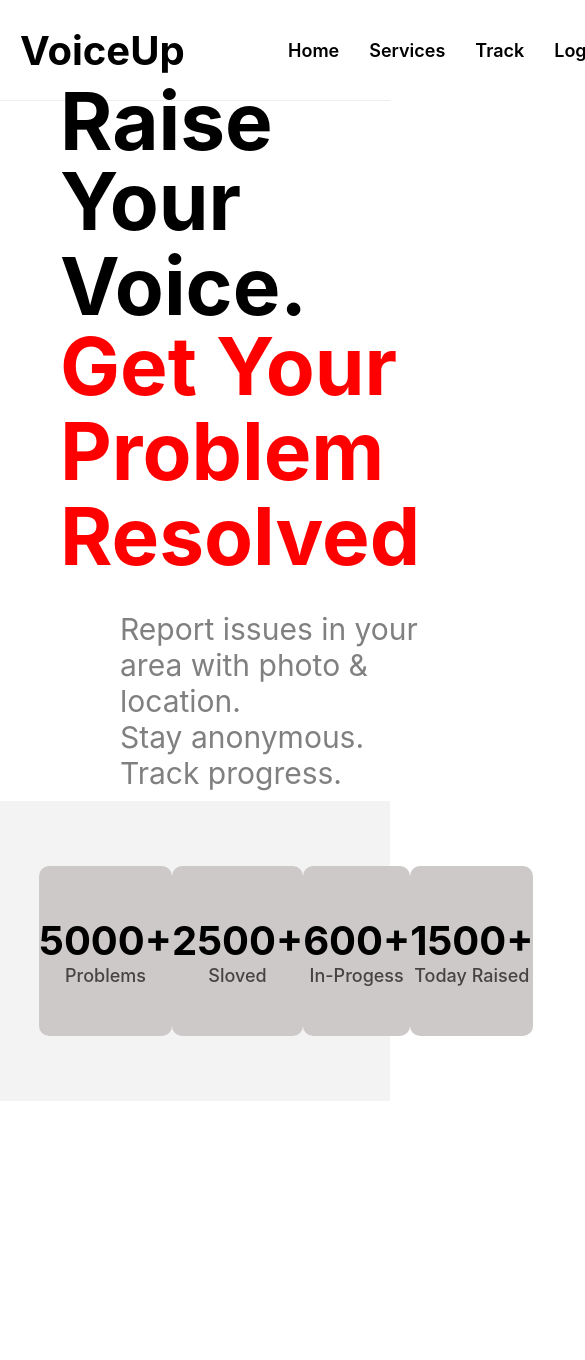
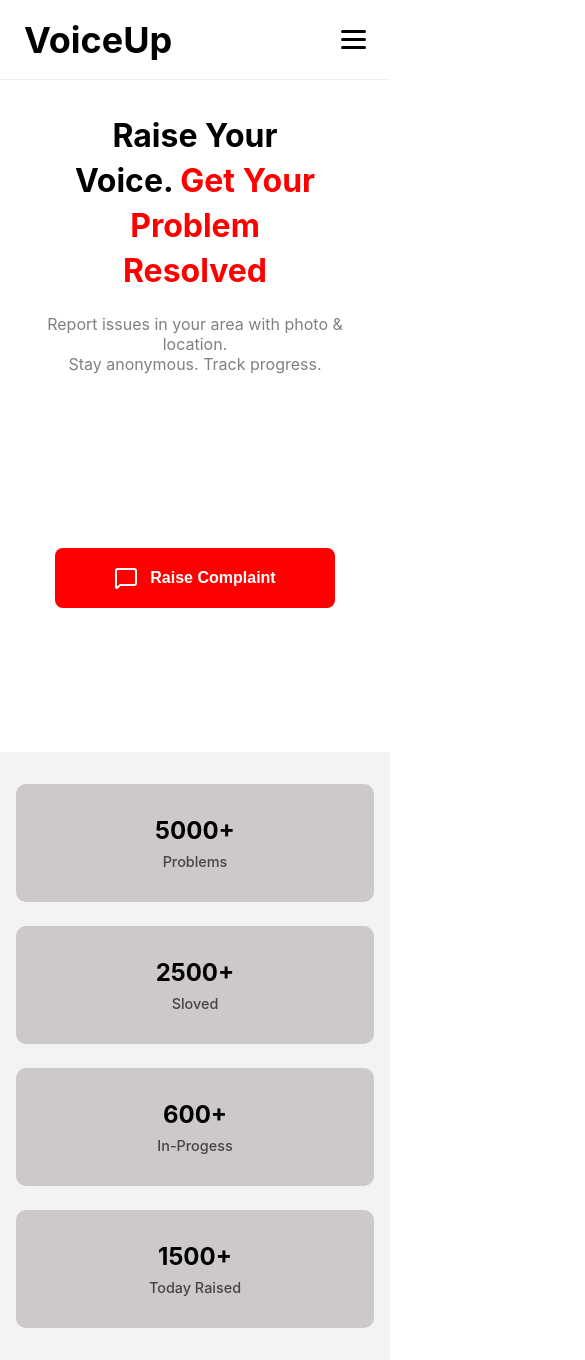
Before and after one commit to SubhashRelangi/RiseVoice, a React (Create React App) app in the folder frontend/: page / in a window 390 px wide. Shown: the top 1360 px of the page, 585 px wide, since content can reach past the window. Before the commit the page ends 1101 px from the top, so only its background shows below. Built offline with nearby package versions, Linux system fonts and the light colour scheme.

Commit message:
feat: Implement responsive UI

```diff
--- a/frontend/src/Components/Navigation.jsx
+++ b/frontend/src/Components/Navigation.jsx
@@ -1,20 +1,39 @@
-import React from 'react'
-import '../StyleSheets/Navigation.css'
+import React, { useState } from "react";
+import "../StyleSheets/Navigation.css";
 
 const Navigation = () => {
+  const [menuOpen, setMenuOpen] = useState(false);
+
   return (
-    <div className='navigation'>
-        <div className='brand'>
-            <h1 className='Title'>VoiceUp</h1>
-        </div>
-        <div className='navLinks'>
-            <a href='#' className='navLinkEle'>Home</a>
-            <a href='#' className='navLinkEle'>Services</a>
-            <a href='#' className='navLinkEle'>Track</a>
-            <a href='#' className='navLinkEle'>Login</a>
-        </div>
+    <div className="navigation">
+      <div className="brand">
+        <h1 className="Title">VoiceUp</h1>
+      </div>
+
+      {/* Hamburger Menu */}
+      <div className="hamburger" onClick={() => setMenuOpen(!menuOpen)}>
+        <span></span>
+        <span></span>
+        <span></span>
+      </div>
+
+      {/* Nav Links */}
+      <div className={`navLinks ${menuOpen ? "active" : ""}`}>
+        <a href="#" className="navLinkEle">
+          Home
+        </a>
+        <a href="#" className="navLinkEle">
+          Services
+        </a>
+        <a href="#" className="navLinkEle">
+          Track
+        </a>
+        <a href="#" className="navLinkEle">
+          Login
+        </a>
+      </div>
     </div>
-  )
-}
+  );
+};
 
-export default Navigation
+export default Navigation;
--- a/frontend/src/StyleSheets/Dashboard.css
+++ b/frontend/src/StyleSheets/Dashboard.css
@@ -1,41 +1,66 @@
-.DashboardDiv{
+.DashboardDiv {
     background-color: #f4f3f3;
-    height: 300px;
     width: 100%;
+    padding: 2rem 1rem;
     display: flex;
-    justify-content: space-around;
+    justify-content: center;
     align-items: center;
+    box-sizing: border-box;
 }
 
-.DashboardContainer{
-    display: flex;
-    justify-content: space-around;
-    align-items: center;
-    width: 80%;
+.DashboardContainer {
+    display: grid;
+    grid-template-columns: repeat(4, 1fr); /* Default: 4 per row */
+    gap: 1.5rem;
+    width: 100%;
+    max-width: 1200px;
 }
 
-.DashboardContent{
-    height: 170px;
-    width: 350px;
+/* Card */
+.DashboardContent {
+    background-color: #cdc9c9;
     border-radius: 10px;
-    background-color: #cdc9c9;
+    padding: 2rem 1rem;
     display: flex;
     flex-direction: column;
     align-items: center;
     justify-content: center;
+    text-align: center;
+    transition: transform 0.2s ease, box-shadow 0.2s ease;
 }
 
-.Heading, .Para{
+.DashboardContent:hover {
+    transform: translateY(-5px);
+    box-shadow: 0 6px 15px rgba(0, 0, 0, 0.1);
+}
+
+/* Text */
+.Heading, .Para {
     margin: 0;
 }
 
-.Heading{
-    font-size: 40px;
+.Heading {
+    font-size: clamp(1.5rem, 4vw, 2.5rem);
+    font-weight: bold;
 }
 
-.Para{
-    text-align: center;
+.Para {
     color: #454343;
     font-weight: 500;
-    font-size: 18px;
+    font-size: clamp(0.9rem, 2vw, 1.2rem);
+    margin-top: 0.5rem;
 }
+
+/* 📱 Tablet & Mobile → 2 per row */
+@media (max-width: 1199px) {
+    .DashboardContainer {
+        grid-template-columns: repeat(2, 1fr);
+    }
+}
+
+/* 📱 Extra small phones → 1 per row */
+@media (max-width: 480px) {
+    .DashboardContainer {
+        grid-template-columns: 1fr;
+    }
+}
--- a/frontend/src/StyleSheets/HeroSection.css
+++ b/frontend/src/StyleSheets/HeroSection.css
@@ -1,24 +1,30 @@
 .heroSection {
-    height: 700px;
+    min-height: 75vh;
     width: 100%;
     display: flex;
     align-items: center;
     justify-content: space-between;
+    padding: 2rem;
+    box-sizing: border-box;
+    gap: 2rem; /* <-- use gap instead of forcing padding */
+    flex-wrap: wrap;
 }
 
+/* Text block */
 .HeroTextDiv {
+    flex: 1 1 300px;
     display: flex;
     flex-direction: column;
-    align-items: center;
+    align-items: flex-start;
     justify-content: center;
-    padding: 60px;
+    padding: 1rem 2rem;
 }
 
+/* Responsive fonts */
 .H1 {
-    margin: 0;
-    margin-bottom: 5px;
-    line-height: 1;
-    font-size: 80px;
+    margin: 0 0 10px 0;
+    line-height: 1.1;
+    font-size: clamp(2rem, 6vw, 5rem);
     font-weight: bold;
     color: black;
 }
@@ -29,33 +35,73 @@
 }
 
 .description {
-    margin-left: 60px;
-    font-size: 30px;
+    margin-top: 1rem;
+    font-size: clamp(1rem, 2.5vw, 1.8rem);
     color: gray;
+    max-width: 600px;
 }
 
+/* Button block */
 .heroButtonContainer {
-    height: auto;
-    width: auto;
+    flex: 1 1 300px;
     display: flex;
     align-items: center;
     justify-content: center;
-    padding: 200px;
+    padding: 1rem;
 }
 
 .heroButton {
-    width: 300px;
-    height: 70px;
+    width: 100%;
+    max-width: 280px;
+    min-height: 60px;
     background-color: red;
     color: white;
     border: none;
-    border-radius: 5px;
-    padding: 12px 24px;
-    font-size: 25px;
+    border-radius: 8px;
+    padding: 0.8rem 1.5rem;
+    font-size: clamp(1rem, 2vw, 1.5rem);
     cursor: pointer;
     display: flex;
     align-items: center;
     justify-content: center;
-    gap: 20px;
+    gap: 12px;
     font-weight: 600;
+    transition: background 0.3s ease;
 }
+
+.heroButton:hover {
+    background-color: darkred;
+}
+
+/* 📱 Tablet */
+@media (max-width: 1024px) {
+    .heroSection {
+        gap: 1.5rem;
+        padding: 1.5rem;
+    }
+}
+
+/* 📱 Mobile */
+@media (max-width: 768px) {
+    .heroSection {
+        flex-direction: column;   /* stack vertically */
+        justify-content: center;  /* center vertically */
+        align-items: center;      /* center horizontally */
+        text-align: center;              /* controlled space between text & button */
+    }
+
+    .HeroTextDiv {
+        align-items: center;
+        padding: 0; /* remove extra padding */
+    }
+
+    .description {
+        margin-left: 0;
+        text-align: center;
+    }
+
+    .heroButtonContainer {
+        width: 100%;
+        padding: 0; /* no extra padding */
+    }
+}
--- a/frontend/src/StyleSheets/Navigation.css
+++ b/frontend/src/StyleSheets/Navigation.css
@@ -1,32 +1,84 @@
-.navigation{
-    height: 100px;
+.navigation {
+    height: 80px;
     width: 100%;
     display: flex;
     align-items: center;
     justify-content: space-between;
     border-bottom: 1px solid #eee;
+    padding: 0 1.5rem;
+    box-sizing: border-box;
+    position: relative;
 }
 
-.brand{
-    font-size: 20px;
+/* Brand */
+.brand {
+    font-size: 24px;
     font-weight: bold;
-    padding: 20px;
 }
 
-.navLinks{
-    width: 30%;
+/* Links container */
+.navLinks {
     display: flex;
-    justify-content: space-around;
+    gap: 2rem;
 }
 
-.navLinkEle{
+/* Individual links */
+.navLinkEle {
     color: black;
     font-size: 18px;
     font-weight: 600;
     text-decoration: none;
-    padding: 10px 15px;
+    transition: color 0.3s ease;
 }
 
-.navLinkEle:hover{
+.navLinkEle:hover {
     color: #d97b00;
 }
+
+/* Hamburger button (hidden by default) */
+.hamburger {
+    display: none;
+    flex-direction: column;
+    gap: 5px;
+    cursor: pointer;
+}
+
+.hamburger span {
+    width: 25px;
+    height: 3px;
+    background: black;
+    border-radius: 5px;
+}
+
+/* 📱 Mobile styles */
+@media (max-width: 768px) {
+    .brand {
+        font-size: 18px; /* smaller brand text */
+    }
+
+    .navLinks {
+        position: absolute;
+        top: 80px;
+        right: 0;
+        background: white;
+        flex-direction: column;
+        width: 200px;
+        padding: 1rem;
+        border-left: 1px solid #eee;
+        border-bottom: 1px solid #eee;
+        display: none; /* hidden by default */
+    }
+
+    .navLinks.active {
+        display: flex; /* show when active */
+    }
+
+    .navLinkEle {
+        font-size: 16px; /* smaller nav links on mobile */
+        padding: 10px 0;
+    }
+
+    .hamburger {
+        display: flex; /* show hamburger on mobile */
+    }
+}
```
